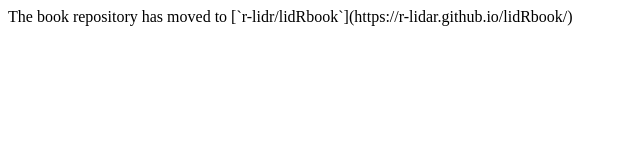
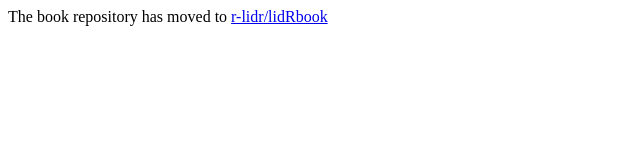
Before and after one commit to Jean-Romain/lidRbook, a plain HTML site: page docs/index.html in a window 1280 px wide. Shown: the whole page, without its empty margins (0-640 px from the left). Drawn offline with Linux system fonts and the light colour scheme.

Commit message:
Update index.html

```diff
--- a/docs/index.html
+++ b/docs/index.html
@@ -5,6 +5,6 @@
     <title>The lidR package</title>
   </head>
   <body>
-The book repository has moved to [`r-lidr/lidRbook`](https://r-lidar.github.io/lidRbook/)
+The book repository has moved to <a href = "https://r-lidar.github.io/lidRbook/")>r-lidr/lidRbook</a>
   </body>
 </html>
```
